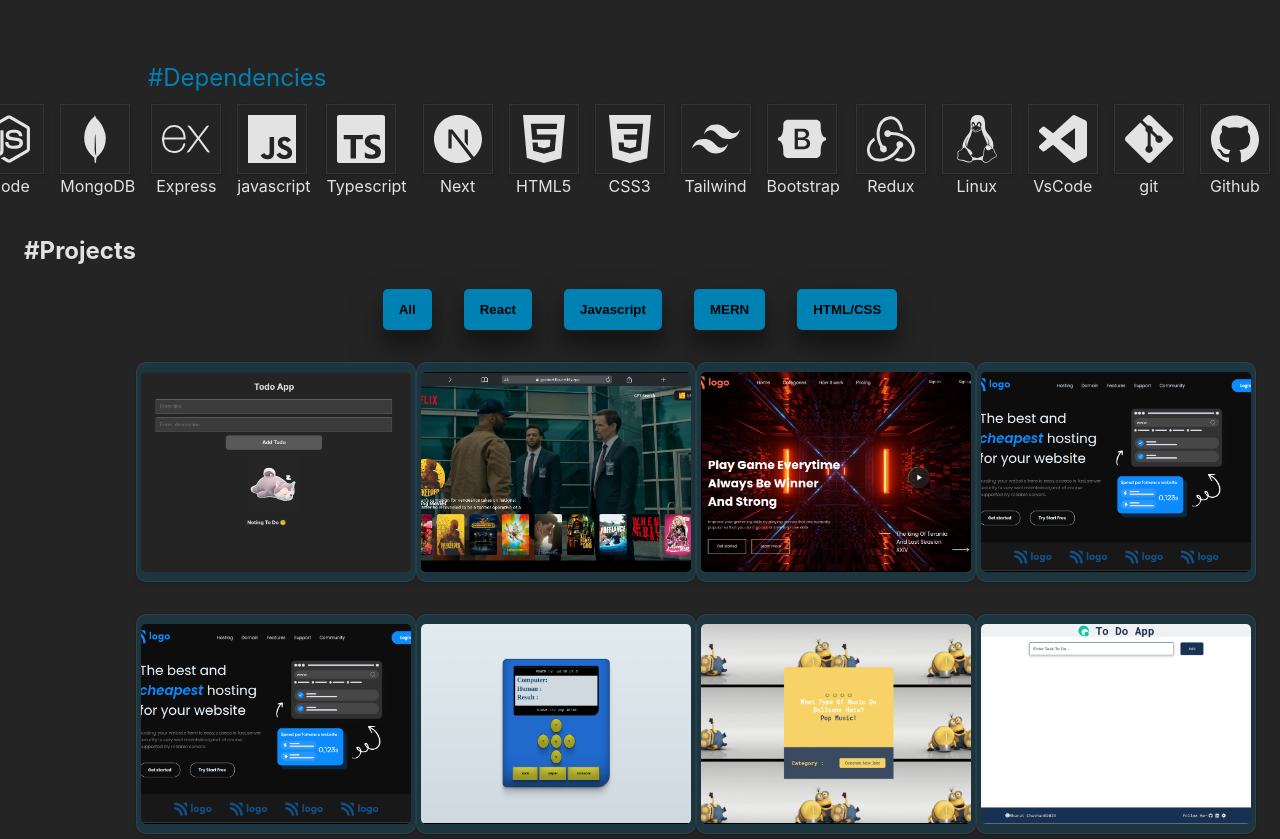
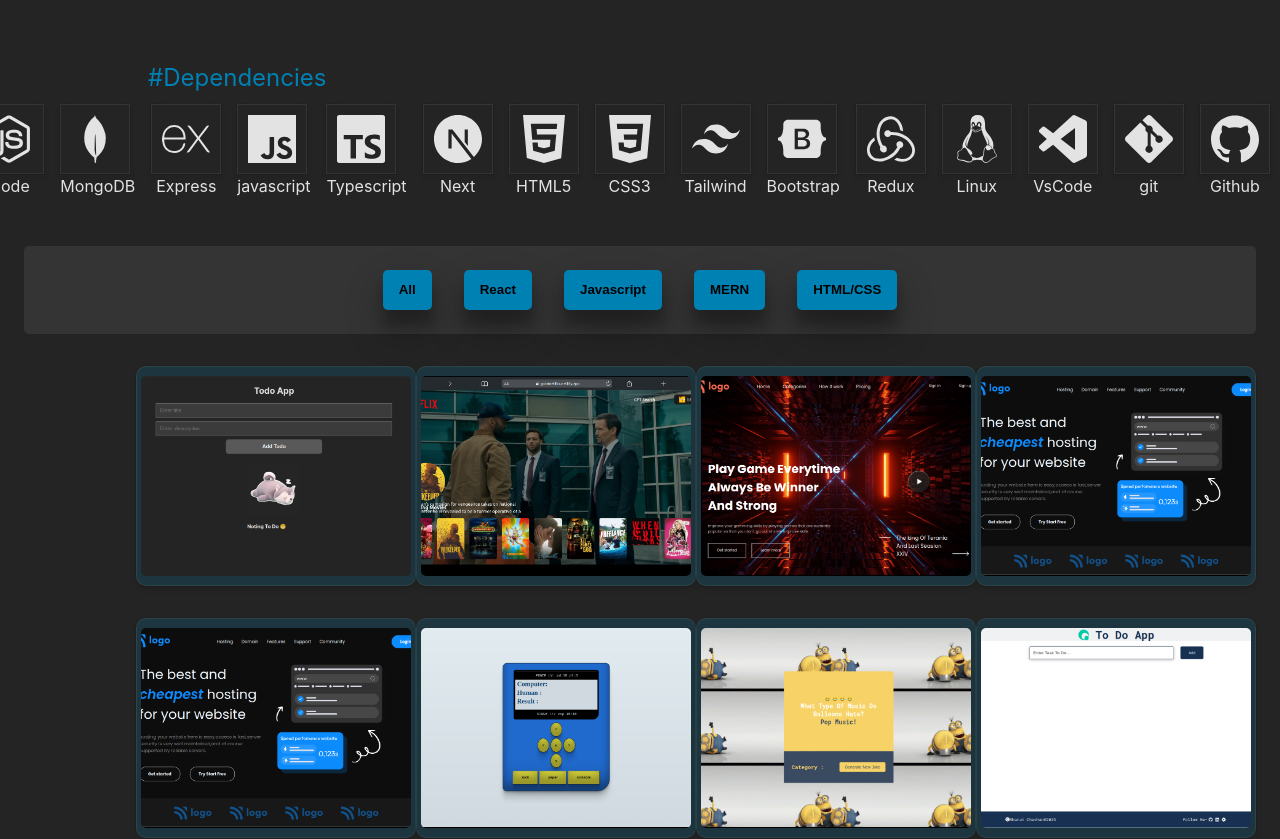
Before and after one commit to iambharatchavhan/self-profile, a React (Vite) app: page / in a window 1280 px wide. Shown: the part 716-1555 px from the top of the page. Built offline with nearby package versions, Linux system fonts and the light colour scheme.

Commit message:
feat:filter memoised

```diff
--- a/src/components/aboutme/about.css
+++ b/src/components/aboutme/about.css
@@ -69,6 +69,7 @@
     align-items: center;
     text-align: center;
     margin-top: -1rem;
+    padding-bottom: 2rem;
 }
 .skills-title{
     color: #0081B4;
--- a/src/components/projects/Projects.jsx
+++ b/src/components/projects/Projects.jsx
@@ -1,29 +1,31 @@
-import React, { useState } from "react";
+import React, { useState, useMemo } from "react";
 import "./project.css";
 import ProjectCard from "./ProjectCard";
 import { projects } from "../../constent";
 
 export default function Projects() {
-  const [filterData , setFilterData]  = useState(projects)
+  const [filter, setFilter] = useState(null);
 
+  const filteredData = useMemo(() => {
+    if (!filter) return projects;
+    return projects.filter((project) => project.type === filter);
+  }, [filter]);
 
- const handleFilter = (filter) => {
-  setFilterData(projects.filter((project)=>(project.type === filter)))
- }
-
+  const handleFilter = (filter) => {
+    setFilter(filter);
+  };
 
   return (
     <section id="projects">
-      <h2>#Projects</h2>
       <div className="filters">
-        <button onClick={()=>setFilterData(projects)}>All</button>
-        <button onClick={()=>handleFilter("react")} >React</button>
-        <button  onClick={()=>handleFilter("javascript")}>Javascript</button>
-        <button onClick={()=>handleFilter("mern")}>MERN</button>
-        <button  onClick={()=>handleFilter("html/css")}>HTML/CSS</button>
+        <button onClick={() => setFilter(null)}>All</button>
+        <button onClick={() => handleFilter("react")}>React</button>
+        <button onClick={() => handleFilter("javascript")}>Javascript</button>
+        <button onClick={() => handleFilter("mern")}>MERN</button>
+        <button onClick={() => handleFilter("html/css")}>HTML/CSS</button>
       </div>
       <div className="card-container">
-        <ProjectCard projects={filterData}/>
+        <ProjectCard projects={filteredData} />
       </div>
     </section>
   );
--- a/src/components/projects/project.css
+++ b/src/components/projects/project.css
@@ -1,6 +1,8 @@
 #projects{
     padding: 1rem;
+    min-height: 50svh;
 }
+
 
 .project-card{
     display: flex;
@@ -66,6 +68,9 @@
     justify-content:center;
     align-items: center;
     gap: 2rem;
+    border-radius: 5px;
+    padding: 1.5rem 0;
+    background-color: #61616146;
 }
 .filters button{
     padding: .8rem 1rem;
```
Also changed, not shown: src/components/assets/contactImg.jpg (added).
